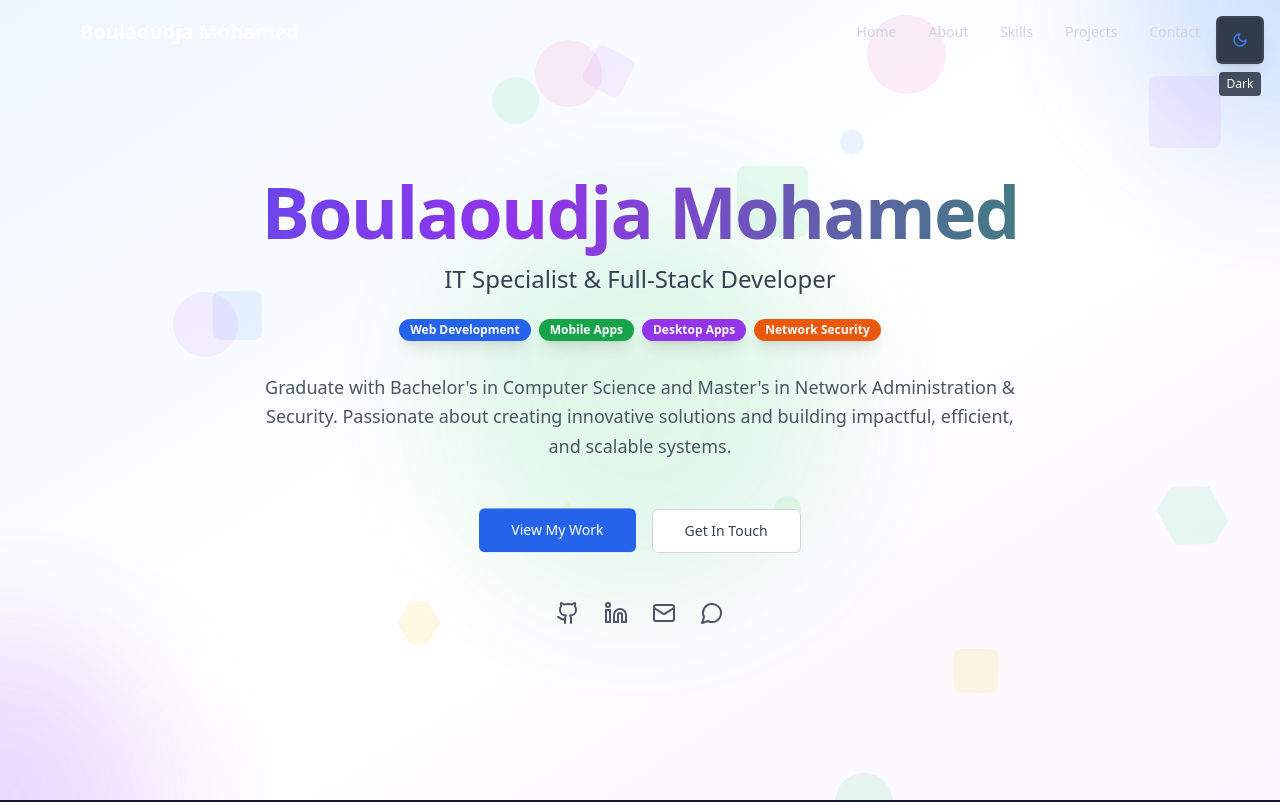
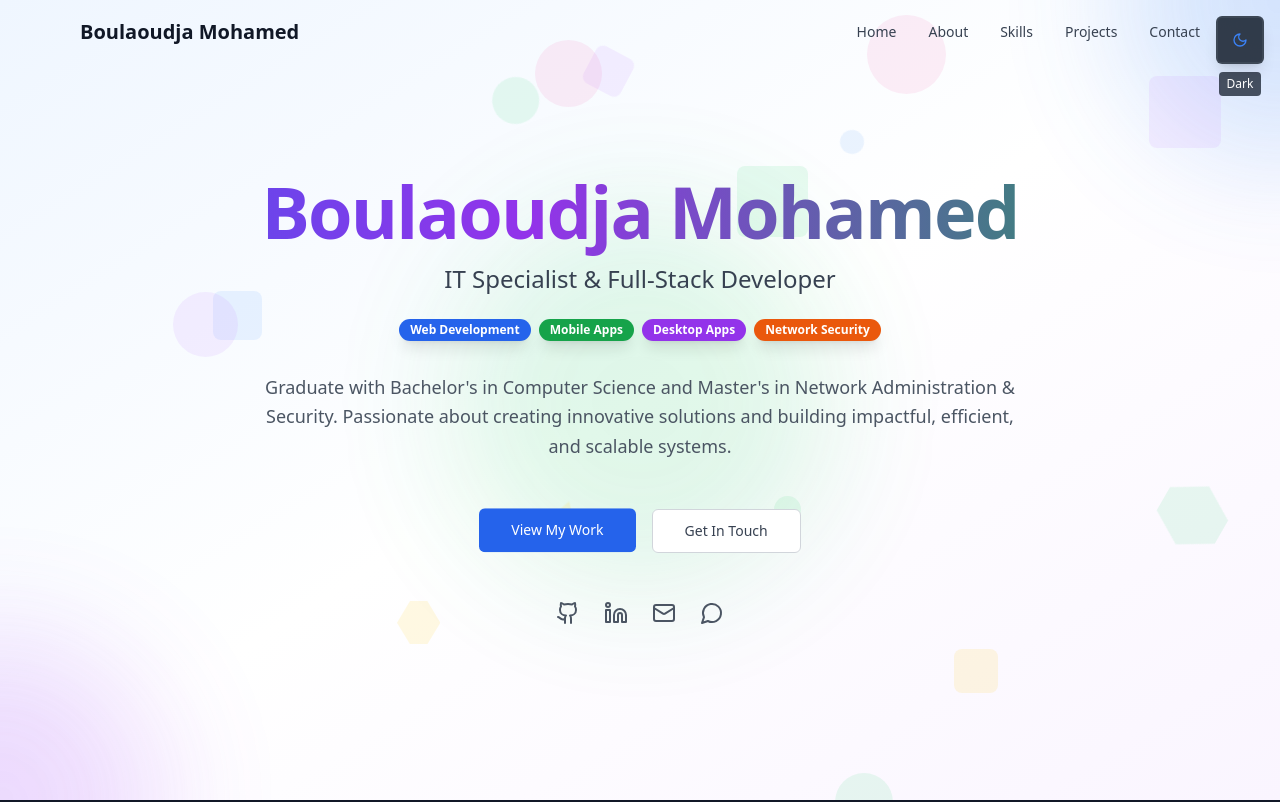
Before and after one commit to boulaoudja-mohamed/BM, a React (Vite) app: page / in a window 1280 px wide. Shown: the top 802 px of the page. Built offline with nearby package versions, Linux system fonts and the light colour scheme.

Commit message:
Fix dark mode colors and navigation styling

```diff
--- a/src/components/Navigation.tsx
+++ b/src/components/Navigation.tsx
@@ -32,12 +32,12 @@ const Navigation = () => {
 
   return (
     <nav className={`fixed top-0 left-0 right-0 z-50 transition-all duration-500 ${
-      isScrolled ? "bg-gray-900/95 backdrop-blur-sm border-b border-gray-800 shadow-lg" : "bg-transparent"
+      isScrolled ? "bg-white/95 dark:bg-gray-900/95 backdrop-blur-sm border-b border-gray-200 dark:border-gray-800 shadow-lg" : "bg-transparent"
     }`}>
       <div className="max-w-6xl mx-auto px-4">
         <div className="flex items-center justify-between h-16">
           {/* Logo */}
-          <div className="text-white font-bold text-lg md:text-xl hover:text-blue-400 hover:scale-105 transition-all duration-300 cursor-default">
+          <div className="text-gray-900 dark:text-white font-bold text-lg md:text-xl hover:text-blue-600 dark:hover:text-blue-400 hover:scale-105 transition-all duration-300 cursor-default">
             Boulaoudja Mohamed
           </div>
 
@@ -47,10 +47,10 @@ const Navigation = () => {
               <button
                 key={item.name}
                 onClick={() => scrollToSection(item.href)}
-                className="text-gray-300 hover:text-white hover:scale-105 transition-all duration-300 text-sm font-medium relative group"
+                className="text-gray-700 dark:text-gray-300 hover:text-gray-900 dark:hover:text-white hover:scale-105 transition-all duration-300 text-sm font-medium relative group"
               >
                 {item.name}
-                <span className="absolute -bottom-1 left-0 w-0 h-0.5 bg-blue-400 transition-all duration-300 group-hover:w-full"></span>
+                <span className="absolute -bottom-1 left-0 w-0 h-0.5 bg-blue-600 dark:bg-blue-400 transition-all duration-300 group-hover:w-full"></span>
               </button>
             ))}
           </div>
@@ -59,7 +59,7 @@ const Navigation = () => {
           <Button
             variant="ghost"
             size="sm"
-            className="md:hidden text-white hover:scale-110 transition-all duration-300"
+            className="md:hidden text-gray-700 dark:text-gray-300 hover:text-gray-900 dark:hover:text-white hover:scale-110 transition-all duration-300"
             onClick={() => setIsMobileMenuOpen(!isMobileMenuOpen)}
           >
             {isMobileMenuOpen ? <X size={20} /> : <Menu size={20} />}
@@ -70,12 +70,12 @@ const Navigation = () => {
         <div className={`md:hidden transition-all duration-300 overflow-hidden ${
           isMobileMenuOpen ? 'max-h-64 opacity-100' : 'max-h-0 opacity-0'
         }`}>
-          <div className="bg-gray-900/95 backdrop-blur-sm border-t border-gray-800 px-2 pt-2 pb-3 space-y-1">
+          <div className="bg-white/95 dark:bg-gray-900/95 backdrop-blur-sm border-t border-gray-200 dark:border-gray-800 px-2 pt-2 pb-3 space-y-1">
             {navItems.map((item, index) => (
               <button
                 key={item.name}
                 onClick={() => scrollToSection(item.href)}
-                className="block w-full text-left px-3 py-2 text-gray-300 hover:text-white hover:bg-gray-800 hover:translate-x-2 transition-all duration-300 text-sm font-medium rounded-md animate-fade-in opacity-0"
+                className="block w-full text-left px-3 py-2 text-gray-700 dark:text-gray-300 hover:text-gray-900 dark:hover:text-white hover:bg-gray-100 dark:hover:bg-gray-800 hover:translate-x-2 transition-all duration-300 text-sm font-medium rounded-md animate-fade-in opacity-0"
                 style={{
                   animationDelay: `${index * 100}ms`,
                   animationFillMode: 'forwards'
--- a/src/pages/Index.tsx
+++ b/src/pages/Index.tsx
@@ -1,4 +1,3 @@
-
 import Navigation from "@/components/Navigation";
 import Hero from "@/components/Hero";
 import About from "@/components/About";
```
